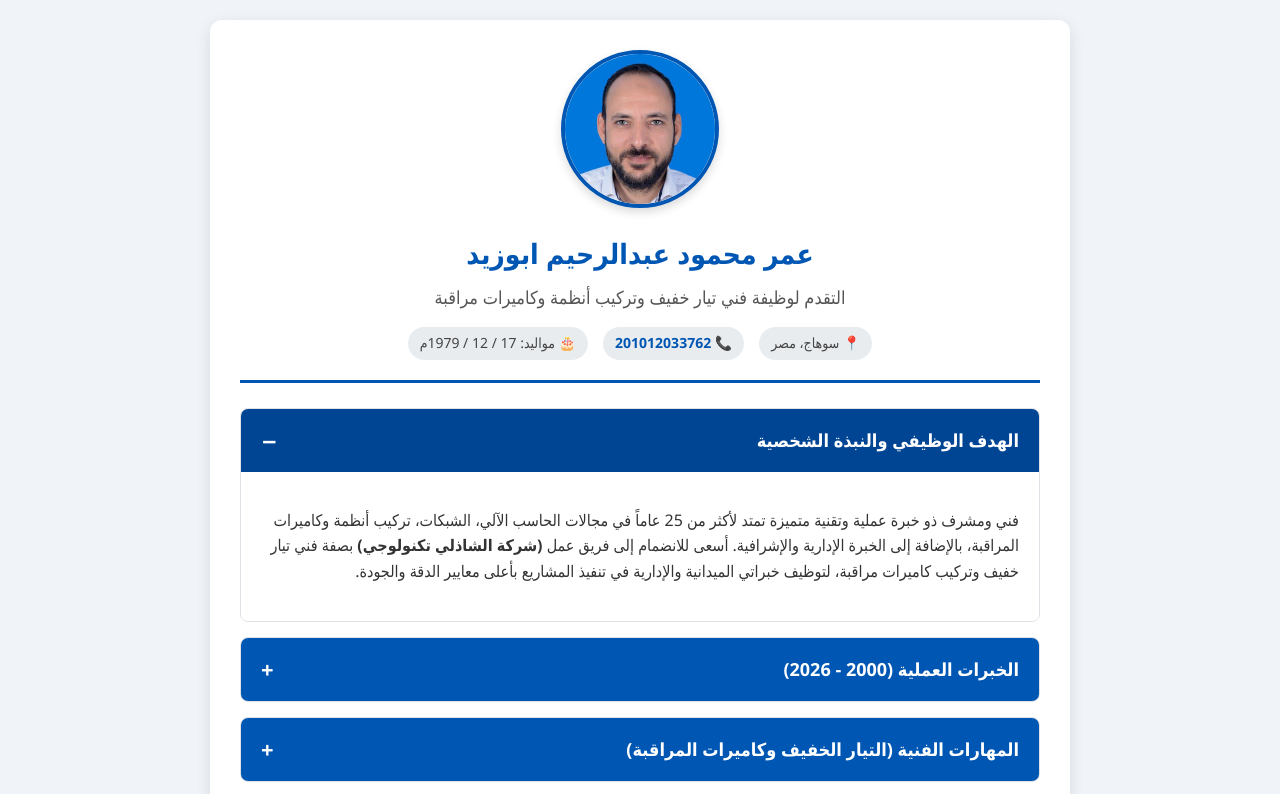
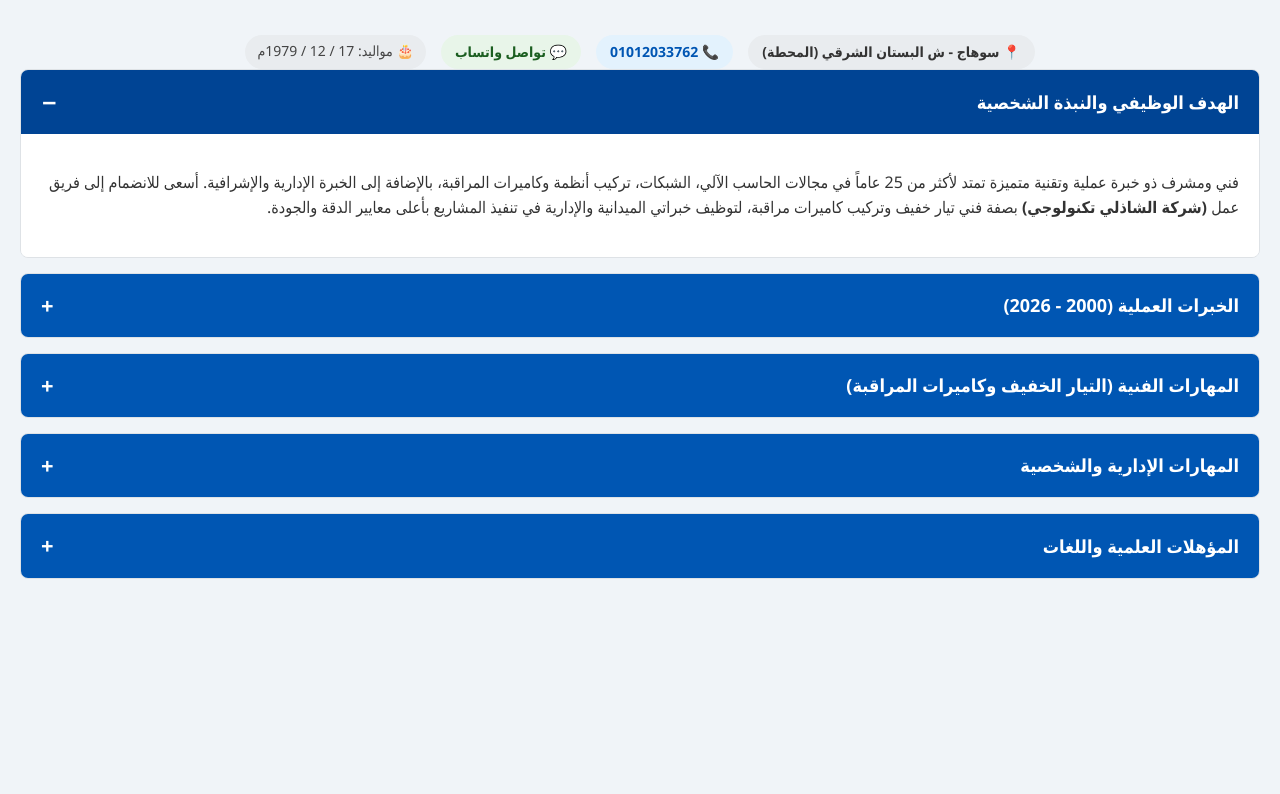
Before and after one commit to elsheikhsystemseg-ship-it/cv, a plain HTML site: page index.html in a window 1280 px wide. Shown: the top 794 px of the page. Drawn offline with Linux system fonts and the light colour scheme.

Commit message:
Update index.html

```diff
--- a/index.html
+++ b/index.html
@@ -131,20 +131,18 @@
 </head>
 <body>
 
-<div class="container">
-    <div class="header">
-        <!-- الصورة مربوطة مباشرة باسم photo.jpg في نفس المجلد -->
-        <img src="photo.jpg" alt="الصورة الشخصية" class="profile-pic">
+<div class="contact-info">
+    <!-- زر الموقع الدقيق لمنزلك على خرائط جوجل -->
+    <a href="https://maps.app.goo.gl/zWDvBamFkSaFKXdG9" target="_blank" style="background: #e9ecef; padding: 6px 14px; border-radius: 20px; text-decoration: none; color: #333; font-weight: bold;">📍 سوهاج - ش البستان الشرقي (المحطة)</a>
 
-        <!-- عدّل اسمك ورقم هاتفك هنا قبل الحفظ -->
-        <h1>عمر محمود عبدالرحيم ابوزيد</h1>
-        <h2>التقدم لوظيفة فني تيار خفيف وتركيب أنظمة وكاميرات مراقبة</h2>
-        <div class="contact-info">
-            <span>📍 سوهاج، مصر</span>
-            <a href="tel:+201012033762" style="background: #e9ecef; padding: 5px 12px; border-radius: 20px; text-decoration: none; color: #0056b3; font-weight: bold;">📞 201012033762</a>
-            <span>🎂 مواليد: 17 / 12 / 1979م</span>
-        </div>
-    </div>
+    <!-- زر الاتصال الهاتفي المباشر -->
+    <a href="tel:+201012033762" style="background: #e3f2fd; padding: 6px 14px; border-radius: 20px; text-decoration: none; color: #0056b3; font-weight: bold;">📞 01012033762</a>
+
+    <!-- زر الواتساب المباشر -->
+    <a href="https://wa.me 201012033762" target="_blank" style="background: #e8f5e9; padding: 6px 14px; border-radius: 20px; text-decoration: none; color: #1b5e20; font-weight: bold;">💬 تواصل واتساب</a>
+
+    <span>🎂 مواليد: 17 / 12 / 1979م</span>
+</div>
 
     <!-- القسم الأول -->
     <details open>
```
